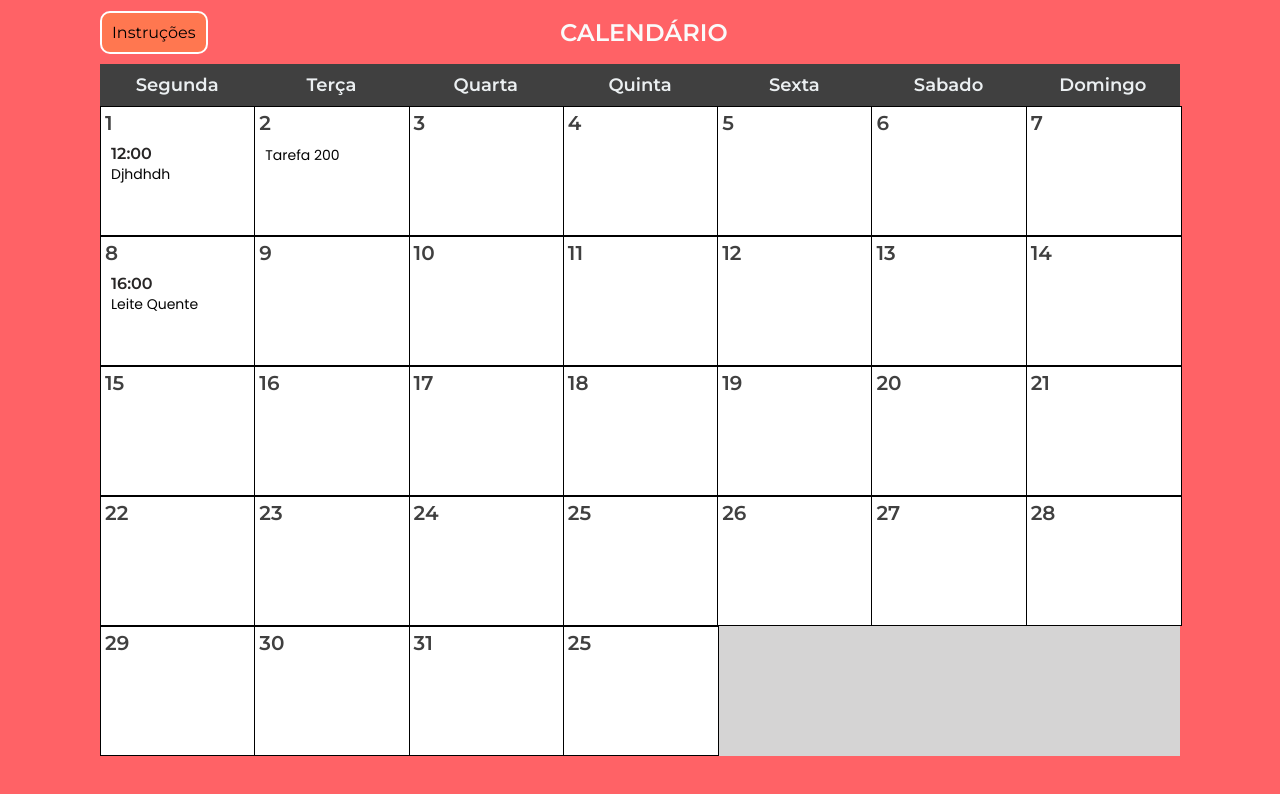
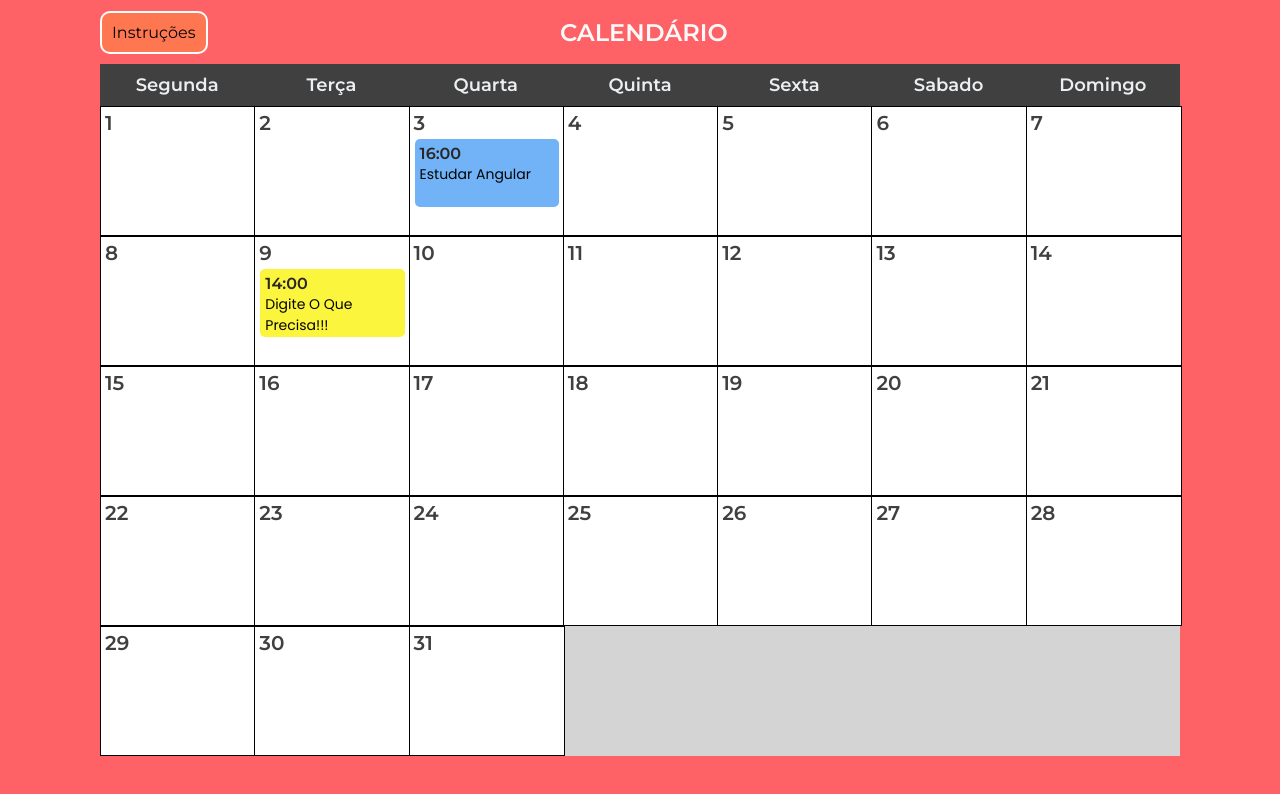
Before and after one commit to ViniciusAndrade02/Calendario, an Angular app: page / in a window 1280 px wide. Shown: the top 794 px of the page. Built offline with nearby package versions, Linux system fonts and the light colour scheme.

Commit message:
Arrumei a apresentação do site

```diff
--- a/src/app/components/calendario/calendario.component.html
+++ b/src/app/components/calendario/calendario.component.html
@@ -12,16 +12,16 @@
       <div class="bloco">
         <h2>1</h2>
         <div class="conteudo">
-          <h6>12:00</h6>
-          <p>djhdhdh</p>
+          <h6></h6>
+          <p></p>
         </div>
       </div>
 
       <div class="bloco">
         <h2>8</h2>
         <div class="conteudo">
-          <h6>16:00</h6>
-          <p>leite quente</p>
+          <h6></h6>
+          <p></p>
         </div>
 
       </div>
@@ -61,15 +61,15 @@
         <h2>2</h2>
         <div class="conteudo">
           <h6></h6>
-          <p>Tarefa 200</p>
+          <p></p>
         </div>
       </div>
 
       <div class="bloco">
         <h2>9</h2>
-        <div class="conteudo">
-          <h6></h6>
-          <p></p>
+        <div class="conteudo amarelo">
+          <h6>14:00</h6>
+          <p>Digite o que precisa!!!</p>
         </div>
       </div>
 
@@ -107,9 +107,9 @@
       </div>
       <div class="bloco">
         <h2>3</h2>
-        <div class="conteudo">
-          <h6></h6>
-          <p></p>
+        <div class="conteudo azul">
+          <h6>16:00</h6>
+          <p>Estudar Angular</p>
         </div>
       </div>
       <div class="bloco">
@@ -177,11 +177,10 @@
         </div>
       </div>
 
-      <div class="bloco">
-        <h2>25</h2>
-        <div class="conteudo">
-          <h6></h6>
-          <p></p>
+      <div (click)="extender()" class="adicionar">
+        <div class="itens">
+          <p>Extender</p>
+          <p>Calendário</p>
         </div>
       </div>
 
@@ -225,12 +224,6 @@
         </div>
       </div>
 
-      <div (click)="extender()" class="adicionar">
-        <div class="itens">
-          <p>Extender</p>
-          <p>Calendário</p>
-        </div>
-      </div>
 
     </div>
 
--- a/src/app/components/calendario2/calendario2.component.html
+++ b/src/app/components/calendario2/calendario2.component.html
@@ -13,16 +13,16 @@
       <div class="bloco">
         <h2>1</h2>
         <div class="conteudo">
-          <h6>12:00</h6>
-          <p>djhdhdh</p>
+          <h6></h6>
+          <p></p>
         </div>
       </div>
 
       <div class="bloco">
         <h2>8</h2>
         <div class="conteudo">
-          <h6>16:00</h6>
-          <p>leite quente</p>
+          <h6></h6>
+          <p></p>
         </div>
 
       </div>
@@ -62,7 +62,7 @@
         <h2>2</h2>
         <div class="conteudo">
           <h6></h6>
-          <p>Tarefa 200</p>
+          <p></p>
         </div>
       </div>
 
@@ -151,9 +151,9 @@
       </div>
       <div class="bloco">
         <h2>4</h2>
-        <div class="conteudo">
-          <h6></h6>
-          <p></p>
+        <div class="conteudo laranja">
+          <h6>10:00</h6>
+          <p>Digite sua necessidade</p>
         </div>
       </div>
       <div class="bloco">
@@ -170,14 +170,6 @@
           <p></p>
         </div>
       </div>
-      <div class="bloco">
-        <h2>25</h2>
-        <div class="conteudo">
-          <h6></h6>
-          <p></p>
-        </div>
-      </div>
-
       <div class="bloco">
         <h2>25</h2>
         <div class="conteudo">
--- a/src/app/components/introducao/introducao.component.html
+++ b/src/app/components/introducao/introducao.component.html
@@ -16,7 +16,7 @@
 
       <li>➛ Caso a tarefa tenha sido concluída, basta clicar no botão 'excluir' e o lembrete será removido!</li>
 
-      <li>➛ Por fim, se desejar, é possível estender o calendário; para fazê-lo, basta posicionar o cursor no lado direito do bloco referente ao dia 25.</li>
+      <li>➛ Por fim, se desejar, é possível estender o calendário; para fazê-lo, basta posicionar o cursor no lado direito do bloco referente ao dia 31.</li>
 
       <li>➛ Feito por <strong>Vinicius João Andrade!</strong></li>
     </ul>
```
